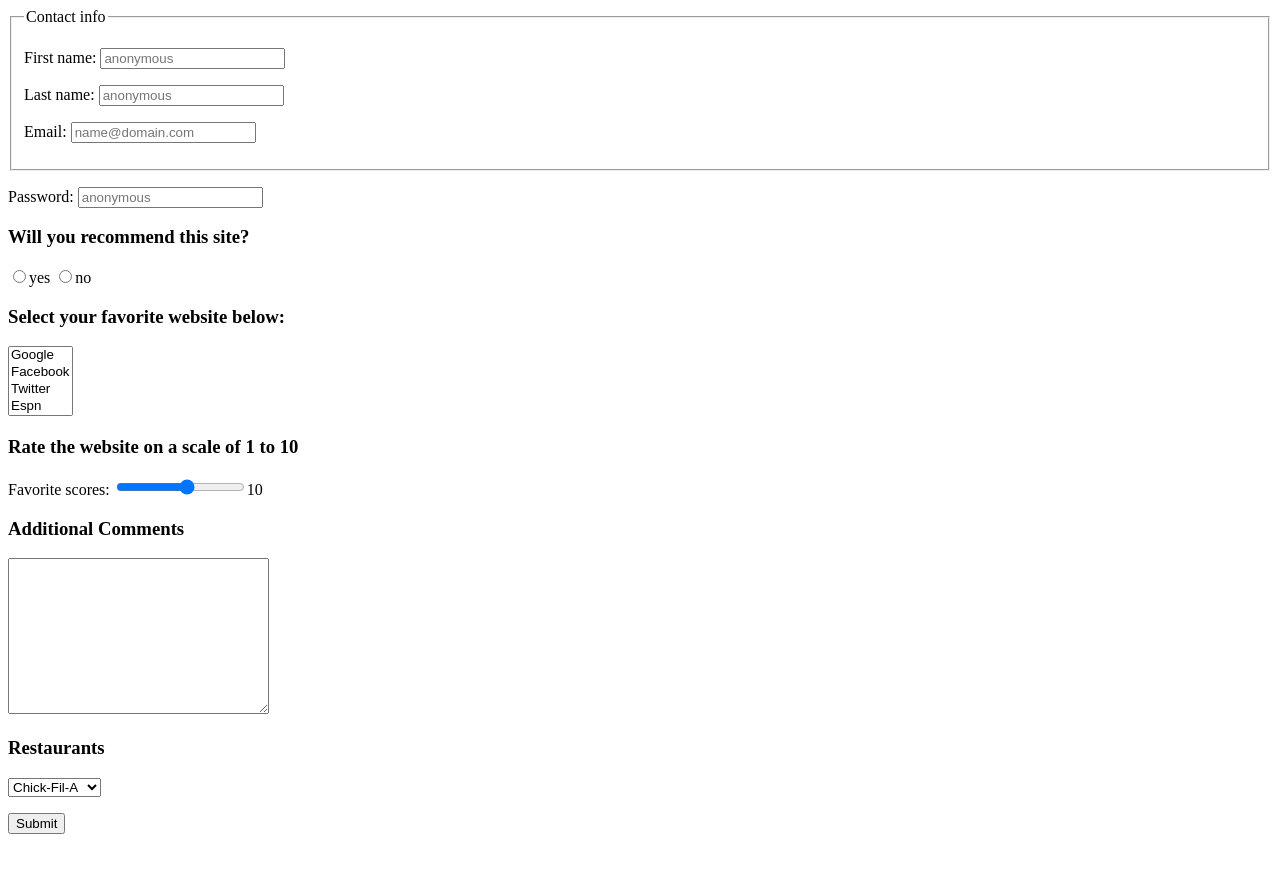
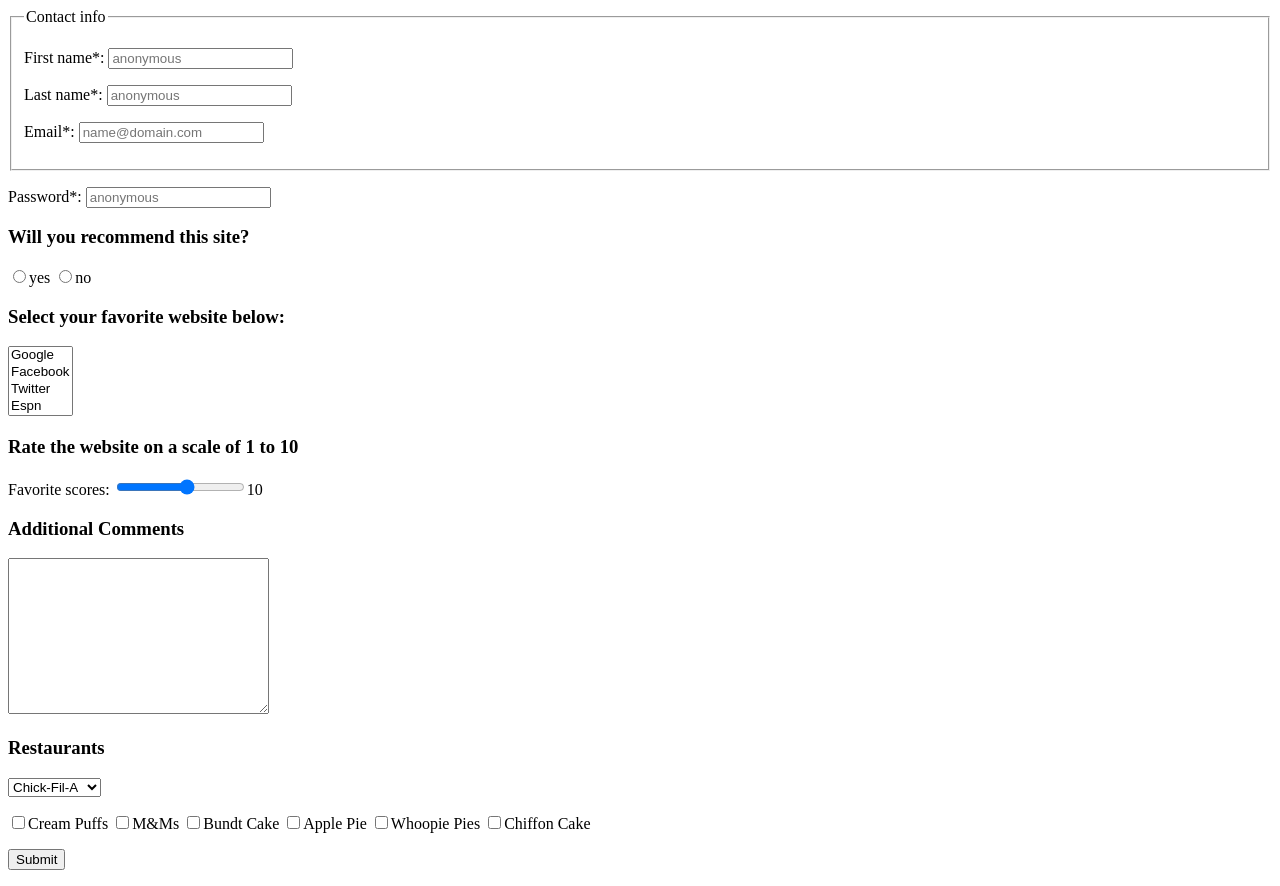
Before and after one commit to drewtuan/CSCI225, a plain HTML site: page doc/ContactMe.html in a window 1280 px wide. Before the commit the page ends 850 px from the top, so only its background shows below. Drawn offline with Linux system fonts and the light colour scheme.

Commit message:
checkboxes

```diff
--- a/doc/ContactMe.html
+++ b/doc/ContactMe.html
@@ -15,17 +15,17 @@
     <fieldset>
       <legend>Contact info</legend>
       <p>
-        First name: <input type="text" maxlength="10" placeholder="anonymous" name="fname" required>
+        First name*: <input type="text" maxlength="10" placeholder="anonymous" name="fname" required>
       </p>
       <p>
-        Last name: <input type="text" maxlength="10" placeholder="anonymous" name="lname" required>
+        Last name*: <input type="text" maxlength="10" placeholder="anonymous" name="lname" required>
       </p>
       <p>
-        Email: <input type="email" placeholder="name@domain.com" name="mail">
+        Email*: <input type="email" placeholder="name@domain.com" name="mail">
       </p>
     </fieldset>
     <p>
-      Password: <input type="password" maxlength="20" placeholder="anonymous" name="password" required>
+      Password*: <input type="password" maxlength="20" placeholder="anonymous" name="password" required>
     </p>
 
     <h3>Will you recommend this site?</h3>
@@ -65,6 +65,14 @@
         <option value="Hardees">Hardees</option>
       </select>
     </p>
+    <p>
+      <input type="checkbox" name="desserts" value="Cream Puffs">Cream Puffs
+      <input type="checkbox" name="desserts" value="M&Ms">M&Ms
+      <input type="checkbox" name="desserts" value="Bundt Cake">Bundt Cake
+      <input type="checkbox" name="desserts" value="Apple Pie">Apple Pie
+      <input type="checkbox" name="desserts" value="Whoopie Pies">Whoopie Pies
+      <input type="checkbox" name="desserts" value="Chiffon Cake">Chiffon Cake
+    </p>
 
     <p>
       <input type="submit">
```
